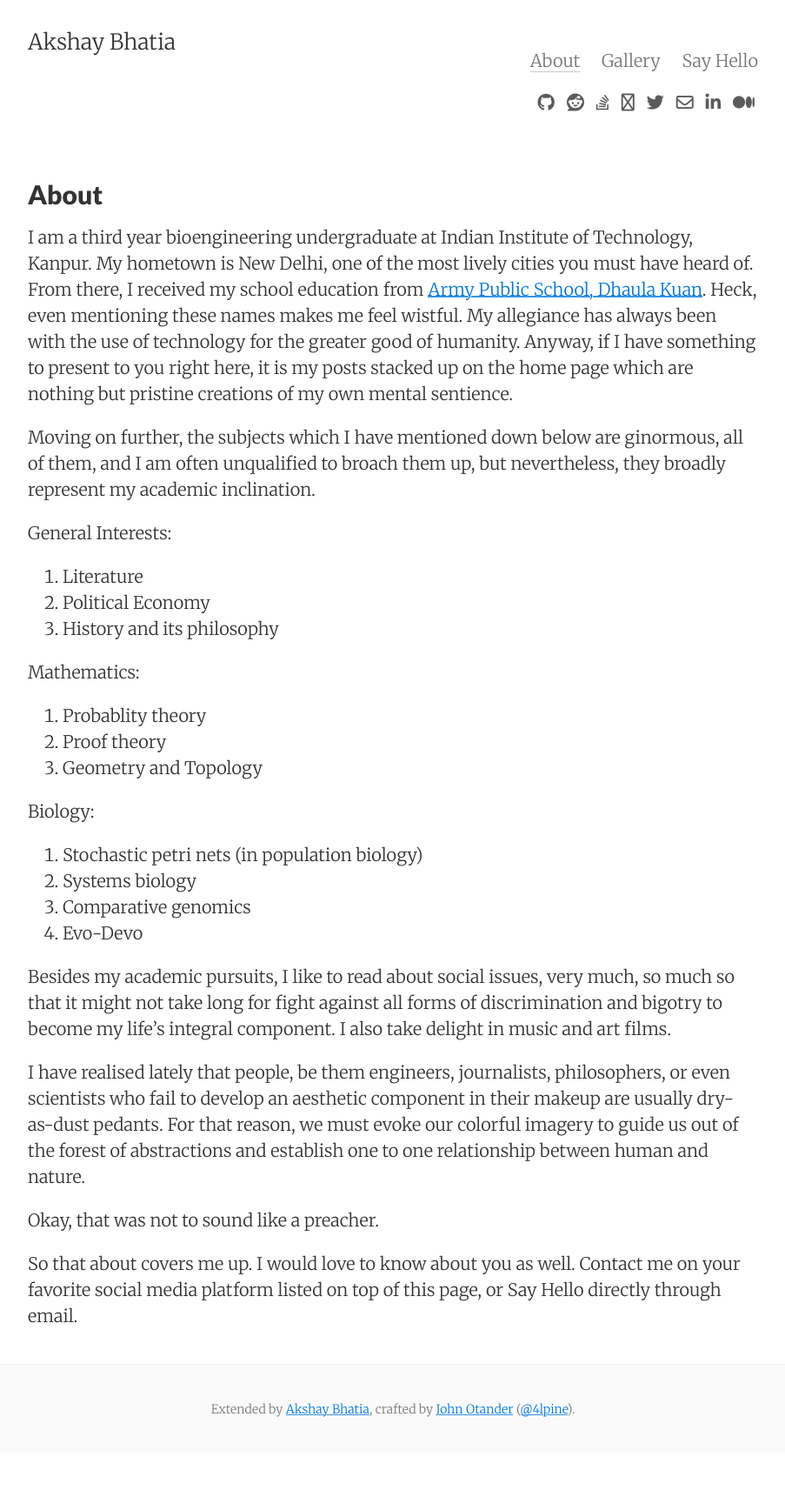
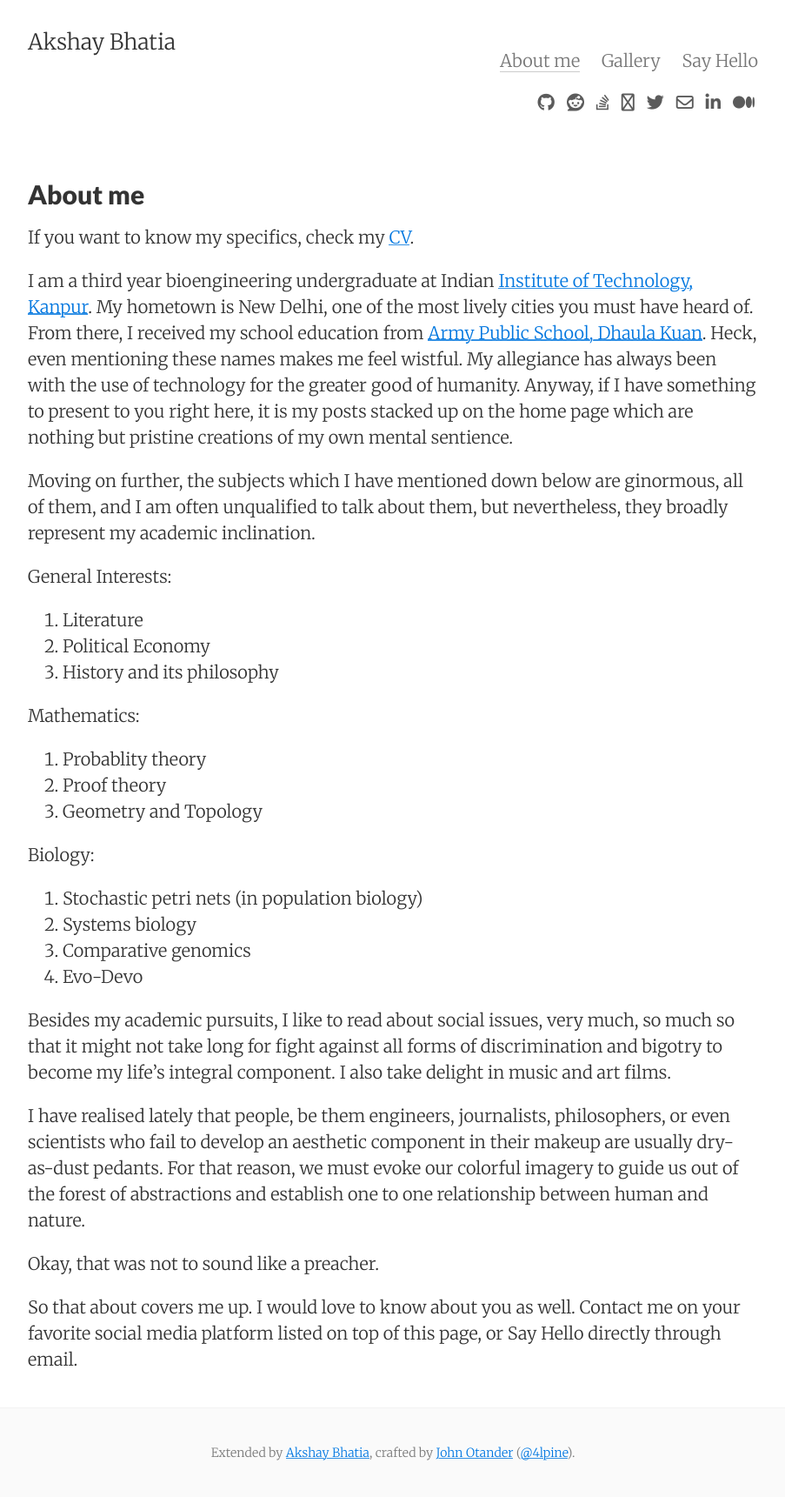
Before and after one commit to AxeShare/axeshare.github.io, a Jekyll site: the page built from about.md, in a window 1280 px wide. Shown: the whole page at 87% size, without its empty margins (188-1091 px from the left). Built offline with Jekyll 4.4.1, drawn with Linux system fonts in a browser that asks for light colours; nearby versions of some CDN libraries; before the commit the page ends 1671 px from its top, so only the background shows below that.

Commit message:
Update about.md

```diff
--- a/about.md
+++ b/about.md
@@ -1,13 +1,15 @@
 ---
 layout: page
-title: About
+title: About me
 permalink: /about/
 tags: about
 ---
 
-I am a third year bioengineering undergraduate at Indian Institute of Technology, Kanpur. My hometown is New Delhi, one of the most lively cities you must have heard of. From there, I received my school education from [Army Public School, Dhaula Kuan][aps]. Heck, even mentioning these names makes me feel wistful. My allegiance has always been with the use of technology for the greater good of humanity. Anyway, if I have something to present to you right here, it is my posts stacked up on the home page which are nothing but pristine creations of my own mental sentience.
+If you want to know my specifics, check my [CV][cv].
 
-Moving on further, the subjects which I have mentioned down below are ginormous, all of them, and I am often unqualified to broach them up, but nevertheless, they broadly represent my academic inclination.
+I am a third year bioengineering undergraduate at Indian [Institute of Technology, Kanpur][iitk]. My hometown is New Delhi, one of the most lively cities you must have heard of. From there, I received my school education from [Army Public School, Dhaula Kuan][aps]. Heck, even mentioning these names makes me feel wistful. My allegiance has always been with the use of technology for the greater good of humanity. Anyway, if I have something to present to you right here, it is my posts stacked up on the home page which are nothing but pristine creations of my own mental sentience.
+
+Moving on further, the subjects which I have mentioned down below are ginormous, all of them, and I am often unqualified to talk about them, but nevertheless, they broadly represent my academic inclination.
 
 General Interests:
 
@@ -40,3 +42,5 @@ So that about covers me up. I would love to know about you as well.
 Contact me on your favorite social media platform listed on top of this page, or Say Hello directly through email.
 
 [aps]: http://apsdk.com
+[iitk]: www.iitk.ac.in
+[cv]: home.iitk.ac.in/~akshaybt
```
